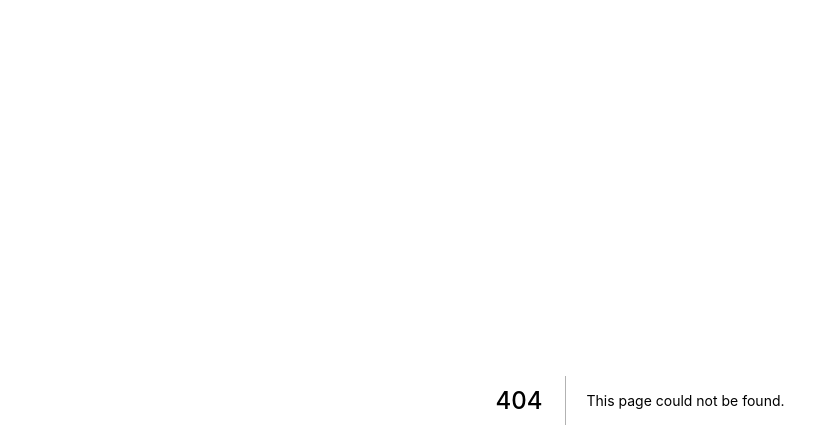
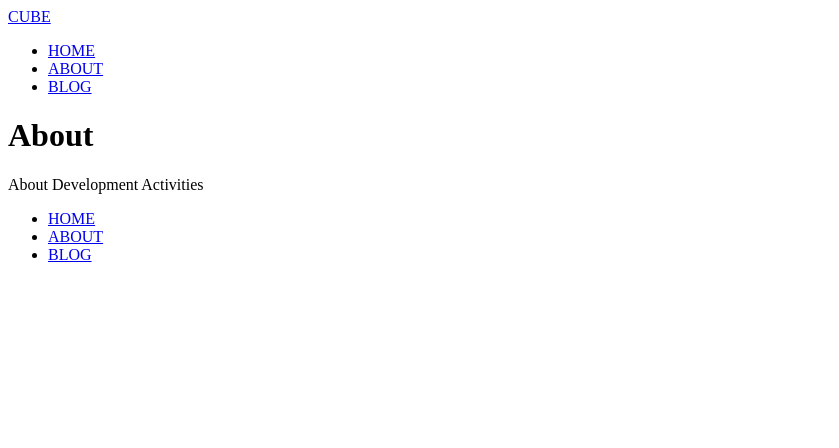
Before and after one commit to tatasuru/web-create-next, a Next.js app: page /about in a window 1280 px wide. Before the commit this address had no page. Shown: the top 448 px of the page, without its empty margins (0-839 px from the left). Built offline with nearby package versions, Linux system fonts and the light colour scheme.

Commit message:
components/link

```diff
--- /dev/null
+++ b/components/footer.js
@@ -0,0 +1,11 @@
+import Logo from '@/components/nav'
+
+export default function Footer() {
+  return (
+    <>
+      <footer>
+        <Logo/>
+      </footer>
+    </>
+  );
+}
--- /dev/null
+++ b/components/header.js
@@ -0,0 +1,13 @@
+import Logo from '@/components/logo';
+import Nav from '@/components/nav';
+
+export default function Header() {
+  return (
+    <>
+      <header>
+        <Logo/>
+        <Nav/>
+      </header>
+    </>
+  );
+}
--- /dev/null
+++ b/components/layout.js
@@ -0,0 +1,14 @@
+import Header from "@/components/header";
+import Footer from "@/components/footer";
+
+export default function Layout({ children }) {
+  return (
+    <>
+      <Header />
+      <main>
+        { children }
+      </main>
+      <Footer />
+    </>
+  )
+}
--- /dev/null
+++ b/components/logo.js
@@ -0,0 +1,11 @@
+import Link from "next/link";
+
+export default function Logo () {
+  return (
+    <>
+      <Link href="/">
+        <a>CUBE</a>
+      </Link>
+    </>
+  );
+}
--- /dev/null
+++ b/components/main.js
@@ -0,0 +1,11 @@
+export default function Main({ title, subtitle, imageOn = false }) {
+  return (
+    <>
+      <div>
+        <h1>{ title }</h1>
+        <p>{subtitle}</p>
+        { imageOn && <figure>[画像]</figure> }
+      </div>
+    </>
+  );
+}
--- /dev/null
+++ b/components/nav.js
@@ -0,0 +1,27 @@
+import Link from "next/link";
+
+export default function Nav () {
+  return (
+    <>
+      <nav>
+        <ul>
+          <li>
+            <Link href="/">
+              <a>HOME</a>
+            </Link>
+          </li>
+          <li>
+            <Link href="/about">
+              <a>ABOUT</a>
+            </Link>
+          </li>
+          <li>
+            <Link href="/blog">
+              <a>BLOG</a>
+            </Link>
+          </li>
+        </ul>
+      </nav>
+    </>
+  );
+}
--- a/package.json
+++ b/package.json
@@ -14,6 +14,7 @@
     "react-dom": "18.2.0"
   },
   "devDependencies": {
+    "@types/react": "18.0.21",
     "eslint": "8.25.0",
     "eslint-config-next": "12.3.1"
   }
--- a/pages/_app.js
+++ b/pages/_app.js
@@ -1,7 +1,12 @@
-import '../styles/globals.css'
+import Layout from "@/components/layout";
+// import "@/styles/globals.css";
 
 function MyApp({ Component, pageProps }) {
-  return <Component {...pageProps} />
+  return (
+    <Layout>
+      <Component {...pageProps} />
+    </Layout>
+  );
 }
 
 export default MyApp
--- /dev/null
+++ b/pages/about.js
@@ -0,0 +1,10 @@
+import Main from "@/components/main";
+
+export default function About() {
+  return (
+    <Main
+      title="About"
+      subtitle="About Development Activities"
+    />
+  )
+}
```
Also changed, not shown: jsconfig.json (added, +9 -0 lines), pages/blog/index.js (added, +13 -0 lines), pages/index.js (+7 -64 lines), 1 other file (tests, documents, lock files or other folders).
